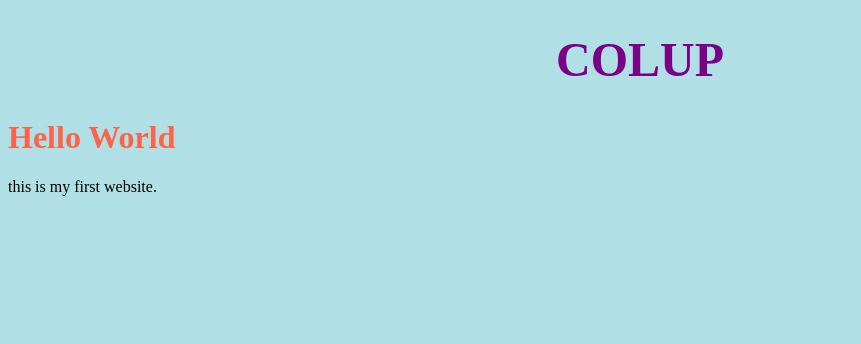
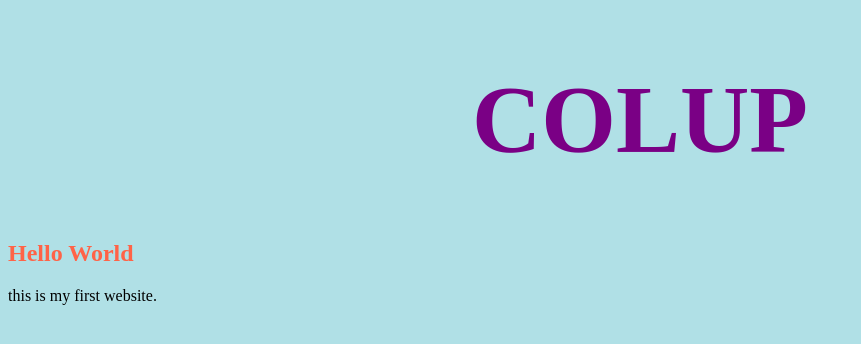
Before and after one commit to colup/colup.github.io, a plain HTML site: page index.html in a window 1280 px wide. Shown: the whole page, without its empty margins (0-861 px from the left). Drawn offline with Linux system fonts and the light colour scheme.

Commit message:
Update index.html

```diff
--- a/index.html
+++ b/index.html
@@ -1,6 +1,8 @@
 <!DOCTYPE html>
 <body style="background-color:powderblue;">
 
-<h1 style="color:rgb(122, 0, 133);font-size:300%;text-align:center;">COLUP</h1>
-<h1 style="color:Tomato;">Hello World</h1>
+<div style="color:rgb(122, 0, 133);font-size:300%;text-align:center;">
+  <h1>COLUP</h>
+  </div>
+<h2 style="color:Tomato;">Hello World</h2>
 <p>this is my first website.</p>
```
